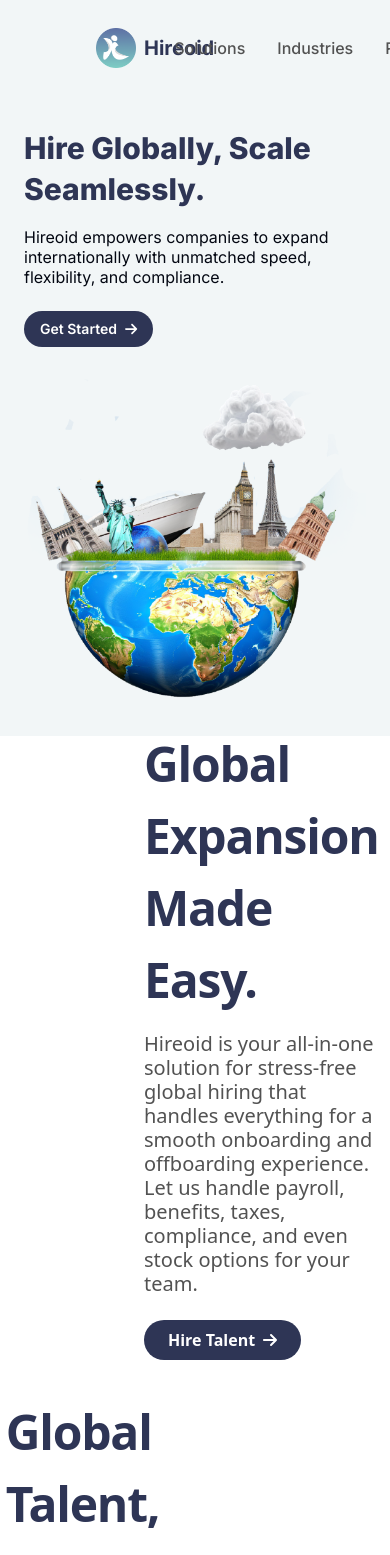
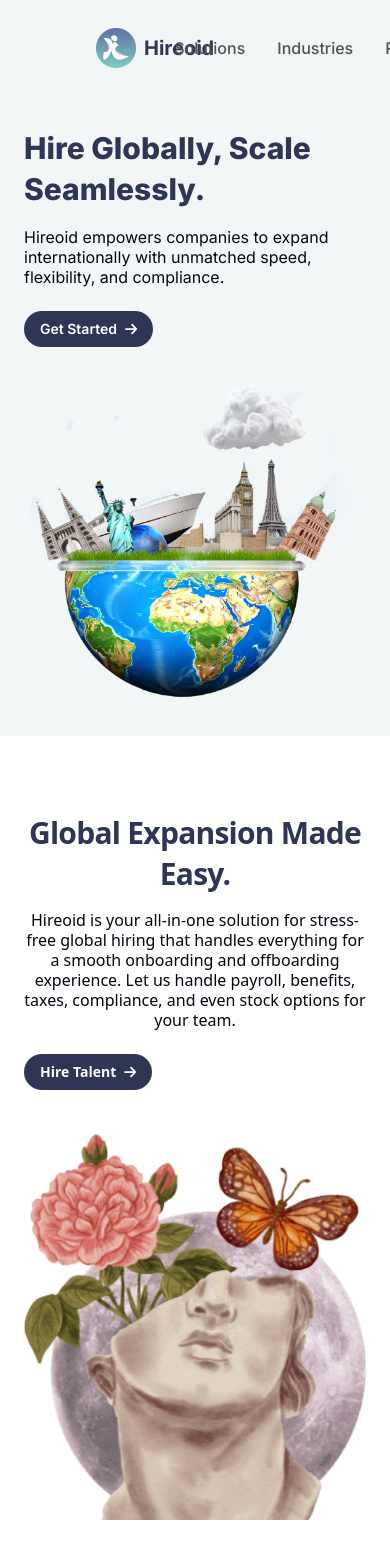
Before and after one commit to abdur-rehman-ali/hireoid, a React (Vite) app: page / in a window 390 px wide. Shown: the top 1555 px of the page. Built offline with nearby package versions, Linux system fonts and the light colour scheme.

Commit message:
Made home cards responsive

```diff
--- a/src/components/HomeCards.jsx
+++ b/src/components/HomeCards.jsx
@@ -1,25 +1,33 @@
 import { FontAwesomeIcon } from '@fortawesome/react-fontawesome';
 import { faArrowRight } from '@fortawesome/free-solid-svg-icons';
 
-
 const HomeCards = ({ flexDir, title, subtitle, imageSrc, imageHeight, imageWidth, buttonText, onButtonClick }) => {
   return (
-        <div className={`flex ${flexDir} gap-8 px-28 py-20  h-[560px] max-w-1440 mx-auto`}>
+    <div className={`flex ${flexDir} flex-col-reverse lg:${flexDir} gap-8 px-6 lg:px-28 py-12 lg:py-20 h-auto lg:h-[560px] max-w-7xl mx-auto`}>
       <div className='flex-1 flex justify-center'>
-                <img src={imageSrc} style={{ height: `${imageHeight}px`, width: `${imageWidth}px` }} className="object-contain" />
+        <img
+          src={imageSrc}
+          style={{ height: `${imageHeight}px`, width: `${imageWidth}px` }}
+          className="object-contain w-full h-auto lg:w-auto lg:h-auto"
+          alt="Card Image"
+        />
       </div>
-            <div className='flex flex-col flex-1 items-start justify-center'>
-                <h1 className=" text-primary mb-4 text-5xl font-extrabold leading-normal tracking-tight">{title}</h1>
-                <p className="text-xl font-normal leading-6 text-gray mb-6">{subtitle}</p>
+      <div className='flex flex-col flex-1 items-start justify-center text-center lg:text-left'>
+        <h1 className="text-primary mb-4 text-3xl lg:text-5xl font-extrabold leading-snug lg:leading-normal tracking-tight">
+          {title}
+        </h1>
+        <p className="text-base lg:text-xl font-normal leading-5 lg:leading-6 text-gray-700 mb-6">
+          {subtitle}
+        </p>
         <button
           onClick={onButtonClick}
-                    className="bg-primary text-white text-base py-2 px-6 font-semibold rounded-full">
+          className="bg-primary text-white text-sm lg:text-base py-2 px-4 lg:px-6 font-semibold rounded-full flex items-center justify-center">
           {buttonText}
           <FontAwesomeIcon icon={faArrowRight} className="ml-2" />
         </button>
       </div>
     </div>
-    )
+  );
 }
 
-export default HomeCards
+export default HomeCards;
```
Lines whose indentation alone changed are shown as unchanged.
